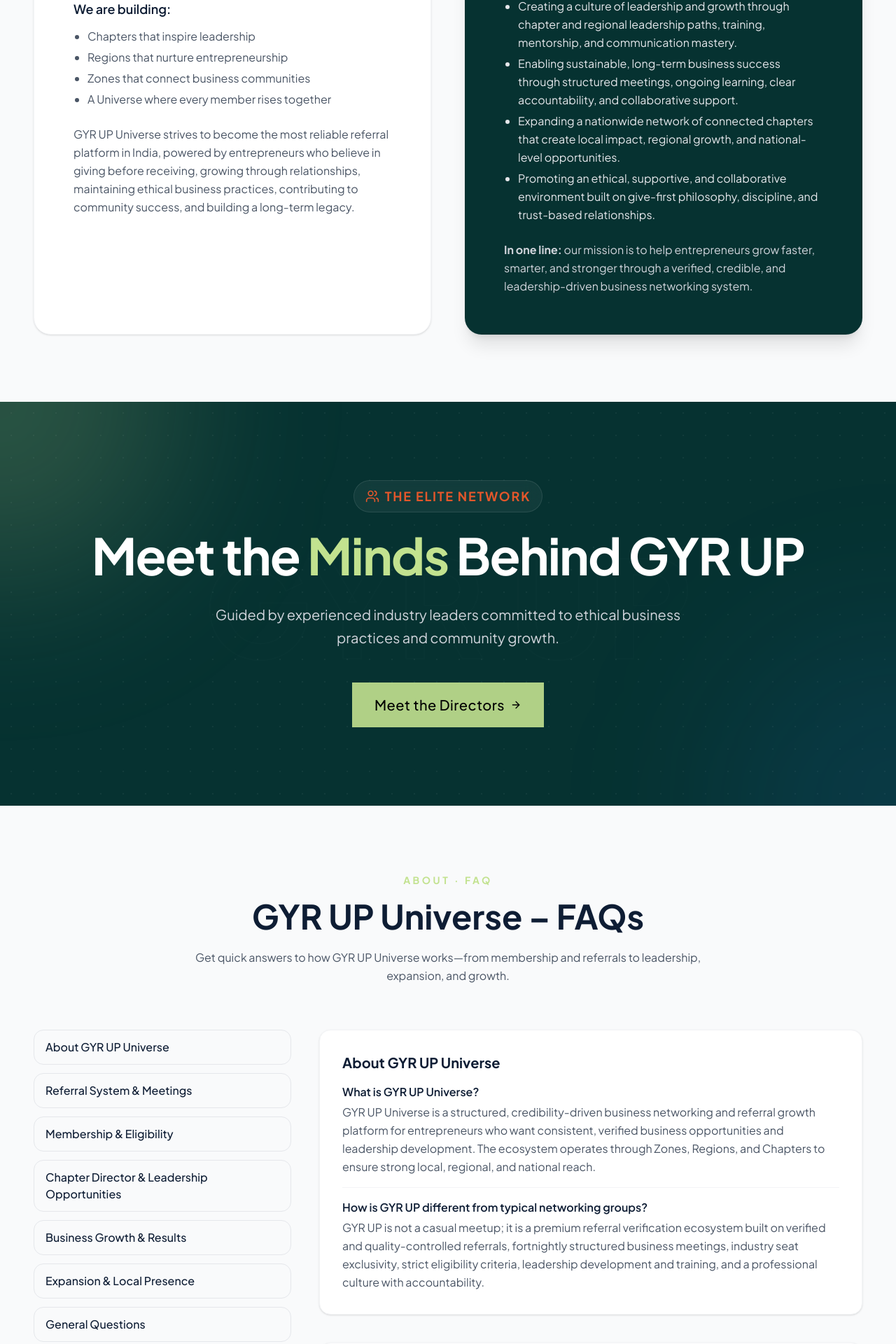
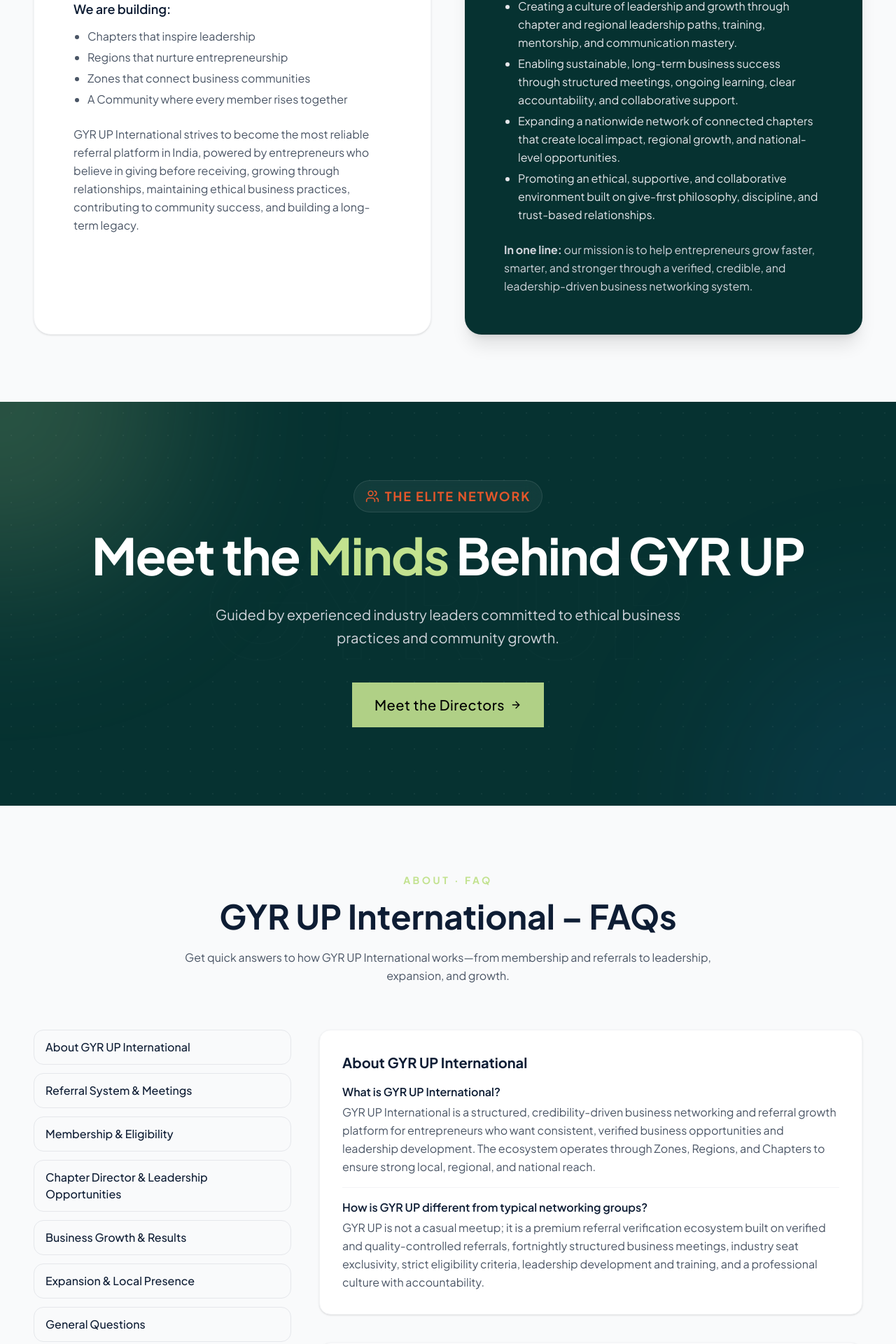
Before and after one commit to ingsunny/gyrup, a Next.js app: page /about in a window 1280 px wide. Shown: the part 2633-4553 px from the top of the page at 70% size. Built offline with nearby package versions, Linux system fonts and the light colour scheme.

Commit message:
universe to international

```diff
--- a/src/app/about/page.js
+++ b/src/app/about/page.js
@@ -66,7 +66,7 @@
             trigger: ".story-section",
             start: "top 80%",
           },
-        }
+        },
       );
 
       // 3. MANIFESTO CARDS STAGGER
@@ -83,7 +83,7 @@
             trigger: ".manifesto-grid",
             start: "top 85%",
           },
-        }
+        },
       );
 
       // 4. VISION & MISSION SLIDE IN
@@ -375,13 +375,13 @@
                   <li>Chapters that inspire leadership</li>
                   <li>Regions that nurture entrepreneurship</li>
                   <li>Zones that connect business communities</li>
-                  <li>A Universe where every member rises together</li>
+                  <li>A Community where every member rises together</li>
                 </ul>
               </div>
               <p className="mt-6 text-gray-600 text-sm md:text-base leading-relaxed">
-                GYR UP Universe strives to become the most reliable referral
-                platform in India, powered by entrepreneurs who believe in
-                giving before receiving, growing through relationships,
+                GYR UP International strives to become the most reliable
+                referral platform in India, powered by entrepreneurs who believe
+                in giving before receiving, growing through relationships,
                 maintaining ethical business practices, contributing to
                 community success, and building a long-term legacy.
               </p>
@@ -541,7 +541,7 @@
         </div>
       </section>
 
-      <FAQSection title="GYR UP Universe – FAQs" highlight="About · FAQ" />
+      <FAQSection title="GYR UP International – FAQs" highlight="About · FAQ" />
 
       <Footer />
     </main>
--- a/src/app/contact/page.js
+++ b/src/app/contact/page.js
@@ -155,7 +155,7 @@
                     href="mailto:membership@gyrup.com"
                     className="text-gray-300 hover:text-white transition-colors border-b border-gray-700 hover:border-white pb-0.5"
                   >
-                    info@gyrupuniverse.com
+                    info@gyrupinternational.com
                   </a>
                 </div>
 
@@ -385,7 +385,7 @@
       </section>
 
       <FAQSection
-        title="GYR UP Universe – FAQs"
+        title="GYR UP International – FAQs"
         highlight="Contact · FAQ"
       />
 
--- a/src/app/join-gyrup/page.js
+++ b/src/app/join-gyrup/page.js
@@ -419,7 +419,7 @@
       </section>
 
       <FAQSection
-        title="GYR UP Universe – FAQs"
+        title="GYR UP International – FAQs"
         highlight="Join GYR UP · FAQ"
       />
 
--- a/src/app/page.js
+++ b/src/app/page.js
@@ -94,7 +94,7 @@
               trigger: item,
               start: "top 85%",
             },
-          }
+          },
         );
       });
 
@@ -113,7 +113,7 @@
           ease: "power3.out",
           stagger: 0.15,
         },
-        0
+        0,
       );
 
       // Then text/images with clip-path reveal
@@ -127,7 +127,7 @@
             duration: 1.2,
             ease: "power3.out",
           },
-          i === 0 ? "+=0.3" : "-=0.9" // smooth chaining
+          i === 0 ? "+=0.3" : "-=0.9", // smooth chaining
         );
       });
 
@@ -148,13 +148,13 @@
           ".gsap-heading",
           { x: 150, opacity: 0, scaleX: 1.4, transformOrigin: "right center" },
           { x: 0, opacity: 1, scaleX: 1, duration: 1.1 },
-          "-=0.3"
+          "-=0.3",
         )
         .fromTo(
           ".gsap-para",
           { x: 120, opacity: 0, scaleX: 1.2, transformOrigin: "right center" },
           { x: 0, opacity: 1, scaleX: 1, duration: 1 },
-          "-=0.6"
+          "-=0.6",
         );
 
       /* ======================================================
@@ -176,7 +176,7 @@
             trigger: uspsWrapperRef.current, // Triggers when the wrapper hits viewport
             start: "top 80%", // Starts when top of wrapper is 80% down the screen
           },
-        }
+        },
       );
 
       const statElements = gsap.utils.toArray(".stat-number");
@@ -673,10 +673,7 @@
         </div>
       </section>
 
-      <FAQSection
-        title="GYR UP Universe – FAQs"
-        highlight="Home · FAQ"
-      />
+      <FAQSection title="GYR UP International – FAQs" highlight="Home · FAQ" />
 
       <Footer />
     </>
--- a/src/app/team/page.js
+++ b/src/app/team/page.js
@@ -51,7 +51,7 @@
     // Tagline for the badge
     role_highlight: "The Brain Behind the Ecosystem",
     // Main narrative
-    bio: `Pradeep is widely regarded as the architect of the GYR UP ecosystem—its structure, systems, and execution model. With over 16 years of extensive experience in the automobile dealership network (Maruti Suzuki, Toyota, Mahindra & Mahindra), his expertise lies in sales leadership, dealer operations, and process discipline. As the Founder of SPG Group of Companies, he builds ventures with a strategist’s mindset—focused on governance and sustainable execution rather than short-term wins. By blending dealership-network discipline with entrepreneurial insight, he is shaping GYR UP Universe into a credible, structured, and high-impact business networking platform for serious entrepreneurs.`,
+    bio: `Pradeep is widely regarded as the architect of the GYR UP ecosystem—its structure, systems, and execution model. With over 16 years of extensive experience in the automobile dealership network (Maruti Suzuki, Toyota, Mahindra & Mahindra), his expertise lies in sales leadership, dealer operations, and process discipline. As the Founder of SPG Group of Companies, he builds ventures with a strategist’s mindset—focused on governance and sustainable execution rather than short-term wins. By blending dealership-network discipline with entrepreneurial insight, he is shaping GYR UP International into a credible, structured, and high-impact business networking platform for serious entrepreneurs.`,
     // The Bullet Points
     responsibilities: [
       "Vision & Ecosystem Design",
@@ -508,7 +508,7 @@
                 //     </Link>
                 //   </div>
                 // </div>
-              )
+              ),
             )}
 
             {/* {founders
--- a/src/components/FAQSection.js
+++ b/src/components/FAQSection.js
@@ -5,11 +5,11 @@
 const faqData = [
   {
     id: "about-gyrup",
-    label: "About GYR UP Universe",
+    label: "About GYR UP International",
     questions: [
       {
-        q: "What is GYR UP Universe?",
-        a: "GYR UP Universe is a structured, credibility-driven business networking and referral growth platform for entrepreneurs who want consistent, verified business opportunities and leadership development. The ecosystem operates through Zones, Regions, and Chapters to ensure strong local, regional, and national reach.",
+        q: "What is GYR UP International?",
+        a: "GYR UP International is a structured, credibility-driven business networking and referral growth platform for entrepreneurs who want consistent, verified business opportunities and leadership development. The ecosystem operates through Zones, Regions, and Chapters to ensure strong local, regional, and national reach.",
       },
       {
         q: "How is GYR UP different from typical networking groups?",
@@ -40,7 +40,7 @@
     label: "Membership & Eligibility",
     questions: [
       {
-        q: "Who is eligible to join GYR UP Universe?",
+        q: "Who is eligible to join GYR UP International?",
         a: "Membership is selective and based on credibility. Applicants are expected to have a minimum of 3 years of business experience, stable operations, a strong CIBIL score, and a positive reputation with credible references, so each chapter stays trustworthy and serious.",
       },
       {
@@ -120,14 +120,17 @@
         a: "New entrepreneurs can join if they meet the eligibility standards. The goal is to maintain a strong, credible business network—quality is always prioritised over quantity.",
       },
       {
-        q: "What is the biggest advantage of joining GYR UP Universe?",
+        q: "What is the biggest advantage of joining GYR UP International?",
         a: "The biggest advantage is trust. You step into a verified network of credible, experienced, and financially disciplined entrepreneurs exchanging serious, meaningful business referrals in a structured environment.",
       },
     ],
   },
 ];
 
-export default function FAQSection({ title = "Frequently Asked Questions", highlight = "FAQ" }) {
+export default function FAQSection({
+  title = "Frequently Asked Questions",
+  highlight = "FAQ",
+}) {
   return (
     <section className="py-20 md:py-24 bg-gray-50">
       <div className="container mx-auto px-6 lg:px-12">
@@ -139,8 +142,8 @@
             {title}
           </h2>
           <p className="text-gray-600 text-sm md:text-base leading-relaxed">
-            Get quick answers to how GYR UP Universe works—from membership and
-            referrals to leadership, expansion, and growth.
+            Get quick answers to how GYR UP International works—from membership
+            and referrals to leadership, expansion, and growth.
           </p>
         </div>
 
--- a/src/components/Footer.js
+++ b/src/components/Footer.js
@@ -102,10 +102,10 @@
               <li className="flex items-center gap-4 text-base md:text-lg text-gray-400">
                 <Mail className="w-5 h-5 text-secondary shrink-0" />
                 <a
-                  href="mailto:info@gyrupuniverse.com"
+                  href="mailto:info@gyrupinternational.com"
                   className="hover:text-white transition-colors"
                 >
-                  info@gyrupuniverse.com
+                  info@gyrupinternational.com
                 </a>
               </li>
               <li className="flex items-start gap-4 text-base md:text-lg text-gray-400">
```
Also changed, not shown: public/logo3.png (added), public/logou.png (renamed from public/logo2.png).
